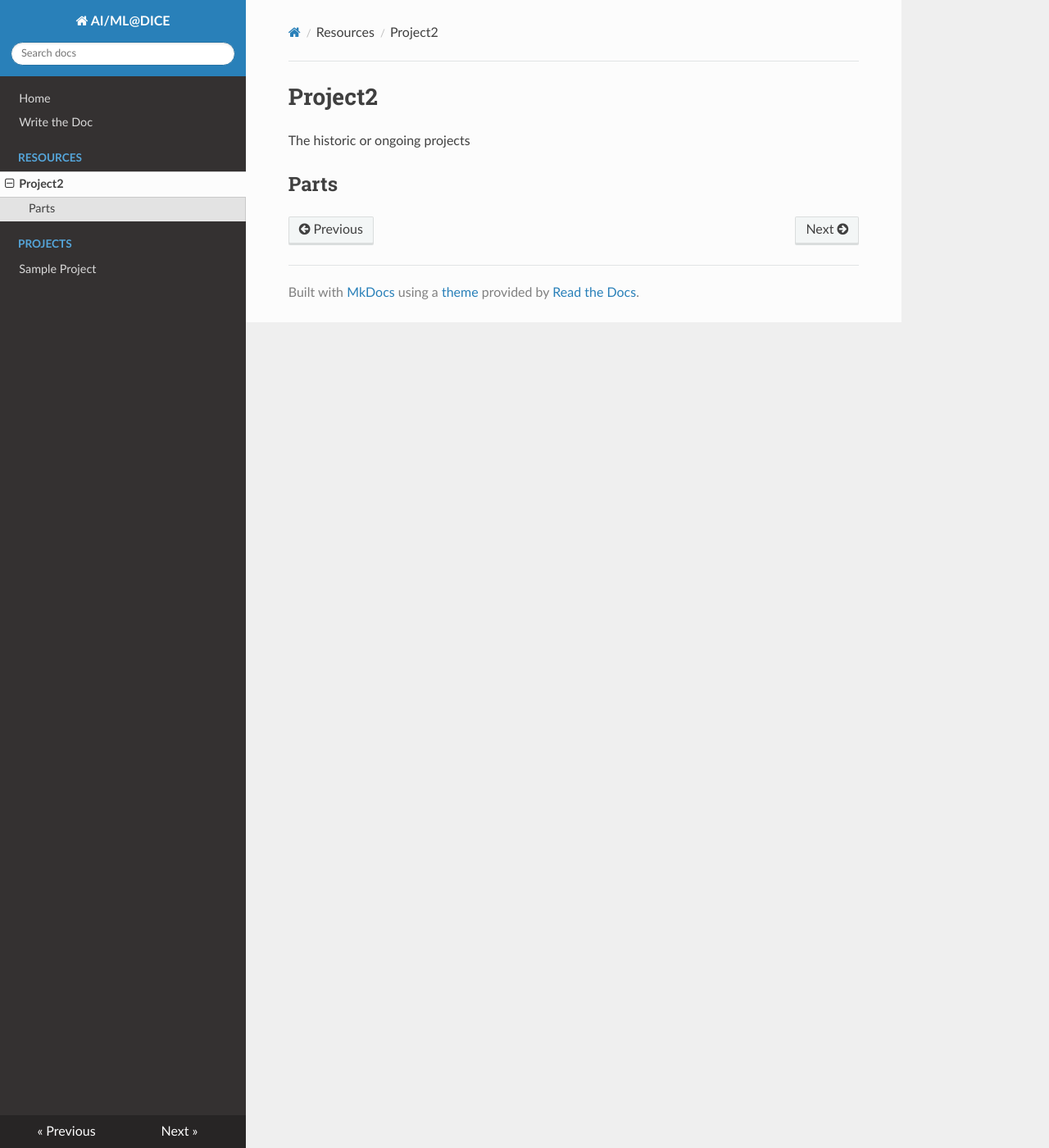
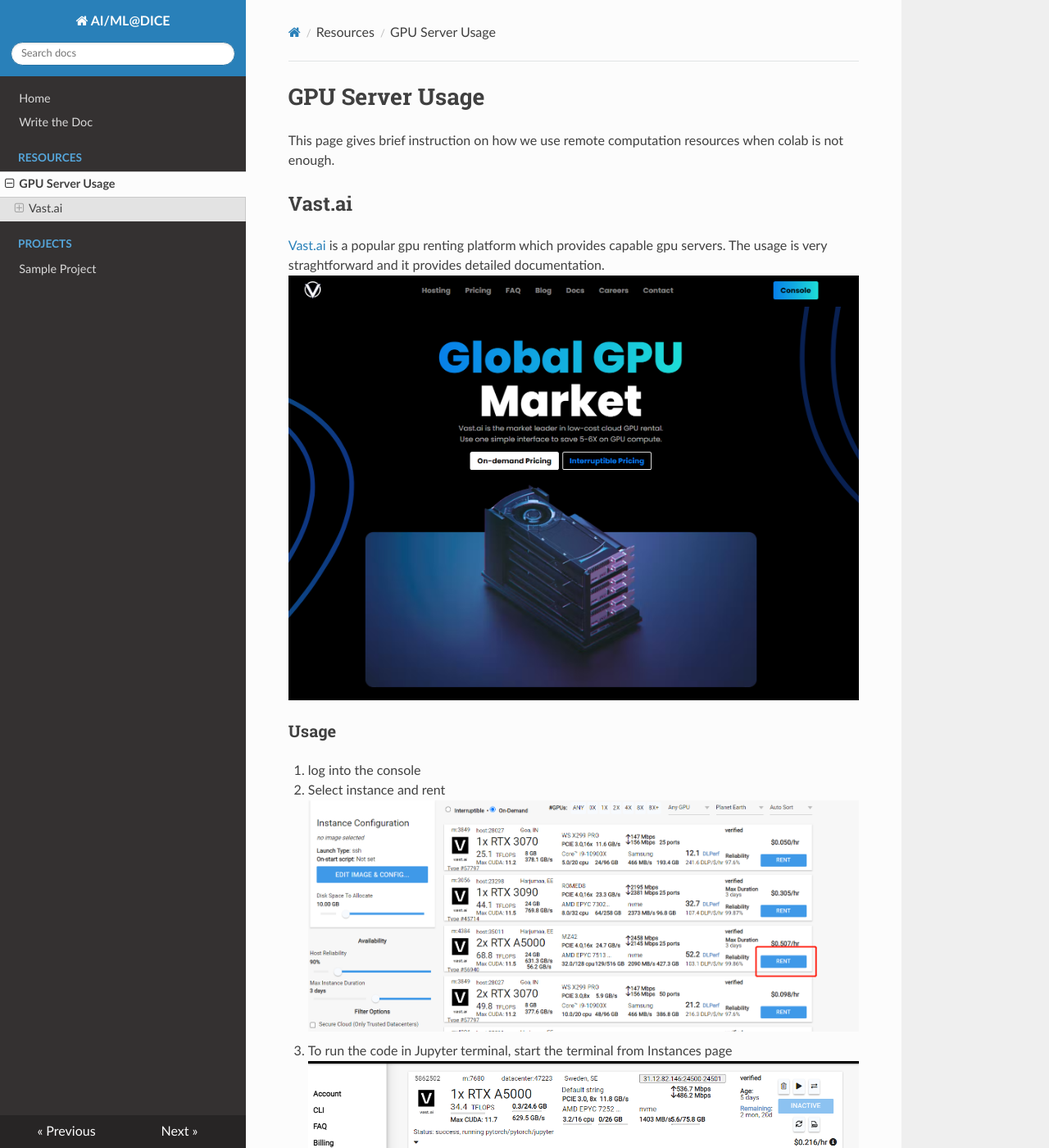
Before and after one commit to diceaiteam/teamdocs, an MkDocs documentation site: the page built from docs/projects/gpuserver.md, in a window 1280 px wide and 1400 px high. Shown: the whole window at 82% size. Built offline with MkDocs 1.6.1, drawn with Linux system fonts in a browser that asks for light colours; nearby versions of some CDN libraries; some of the changed text lies outside the part shown.

Commit message:
add vastai usage

```diff
--- a/docs/projects/gpuserver.md
+++ b/docs/projects/gpuserver.md
@@ -1,4 +1,14 @@
-# Project2
-The historic or ongoing projects
+# GPU Server Usage
+This page gives brief instruction on how we use remote computation resources when colab is not enough.
 
-## Parts
+## Vast.ai
+[Vast.ai](https://vast.ai/) is a popular gpu renting platform which provides capable gpu servers. The usage is very straghtforward and it provides detailed documentation.
+![vast.ai website](../assets/pics/vastai/index.jpg "vast.ai website")
+### Usage
+1. log into the console
+2. Select instance and rent
+![rent instance](../assets/pics/vastai/console.jpg "vast.ai console")
+3. To run the code in Jupyter terminal, start the terminal from Instances page
+![rent instance](../assets/pics/vastai/instances.jpg "vast.ai instances")
+4. To use big datasets and large models in vastai, we can upload them first to the google drive and download them from vastai commandlines, as compared to local uploading, downloading from gdrive is much faster.
+5. For more detailed use, check their [documents](https://vast.ai/docs/overview/basics)
```
Also changed, not shown: docs/projects/writingdocs.md (+8 -2 lines), docs/assets/pics/vastai/console.jpg (added), docs/assets/pics/vastai/index.jpg (added), docs/assets/pics/vastai/instances.jpg (added).
